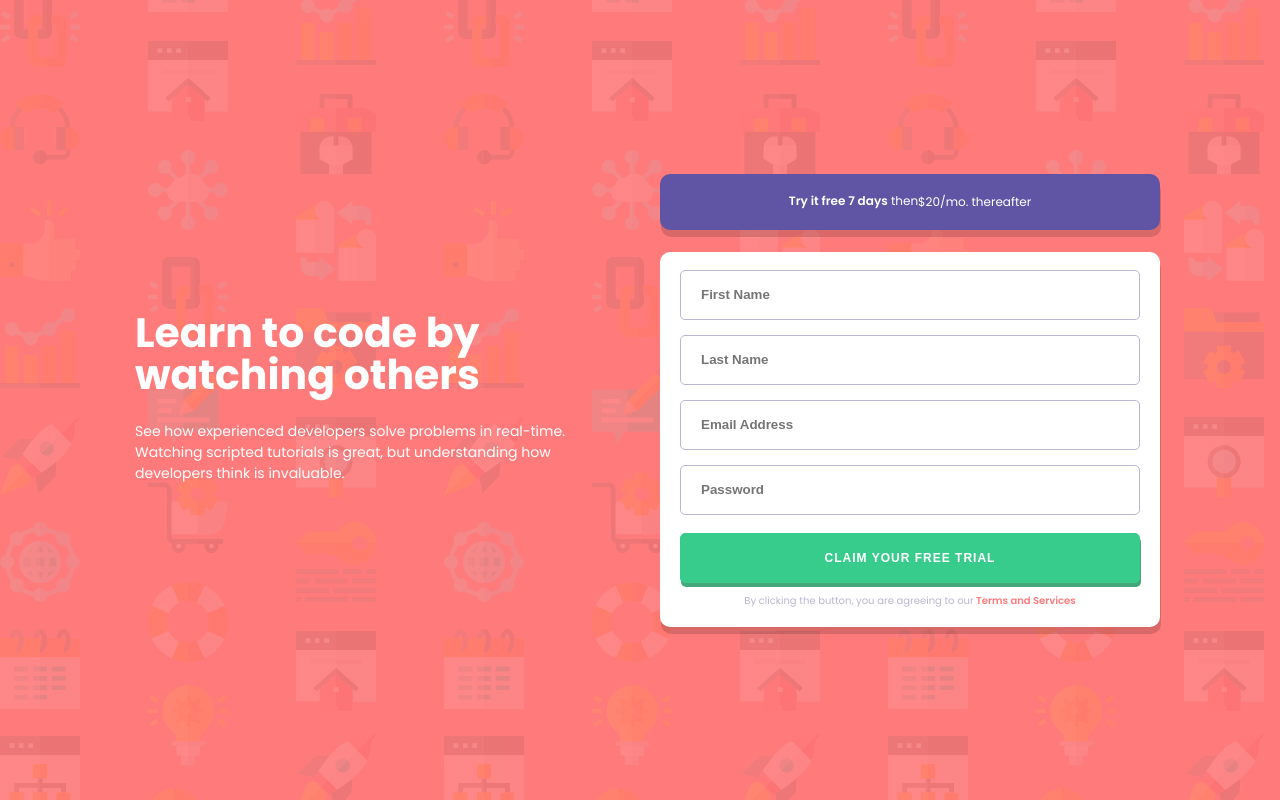
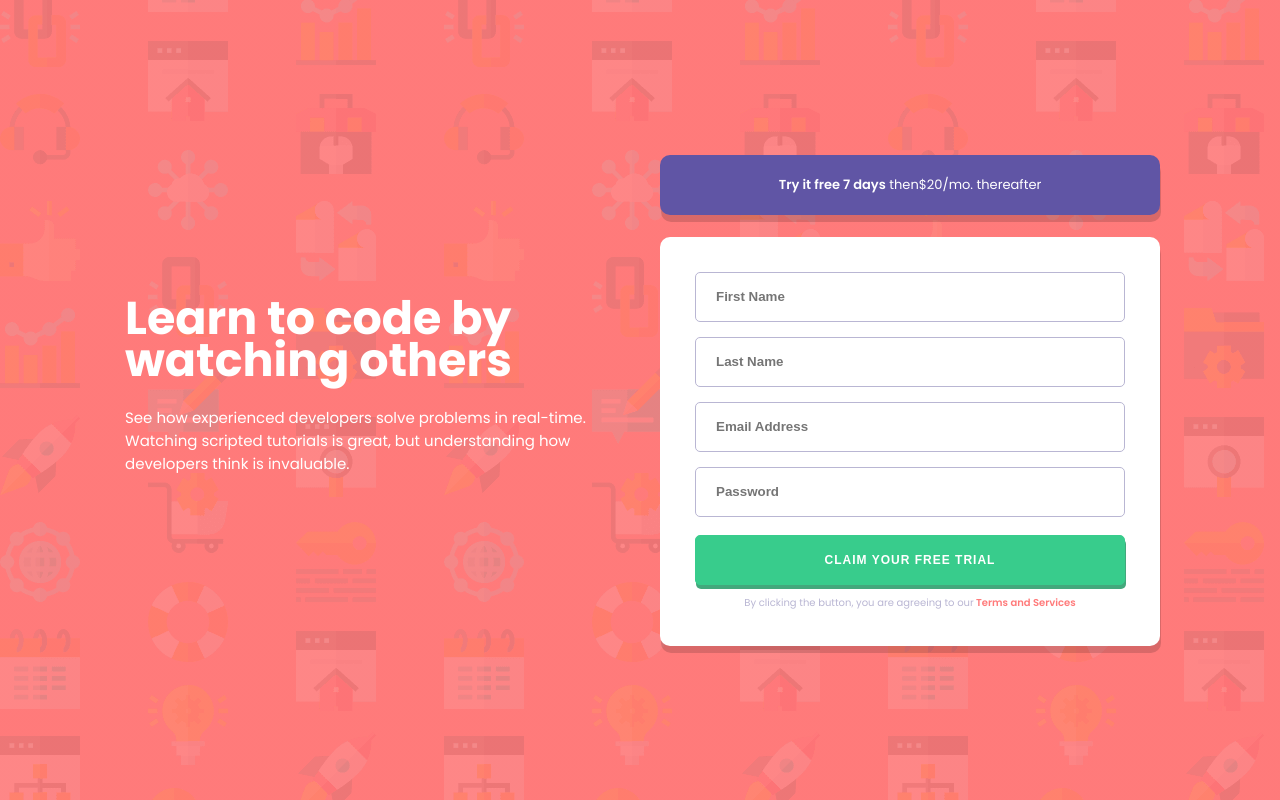
Before and after one commit to calvin17/FM-intro-component-with-signup-form, a React (Create React App) app: page / in a window 1280 px wide. Built offline with nearby package versions, Linux system fonts and the light colour scheme.

Commit message:
updated the form style

```diff
--- a/src/assets/scss/components/_SignupForm.scss
+++ b/src/assets/scss/components/_SignupForm.scss
@@ -135,15 +135,15 @@
     padding: 0rem 0rem 0rem 5rem;
     align-self: start;
     justify-self: right;
-    max-width: 50rem;
+    max-width: 52rem;
     margin-top: 6rem;
     .title {
-      font-size: 4.1rem;
+      font-size: 4.6rem;
       line-height: 4.2rem;
     }
     .discription {
       margin-top: 2.5rem;
-      font-size: 1.4rem;
+      font-size: 1.5rem;
     }
   }
   .price-info {
@@ -152,10 +152,12 @@
     max-width: 50rem;
     min-height: 4.6rem;
     flex-direction: row;
-    padding: 1.8rem 0rem;
+    padding: 2rem 0rem;
+    font-size: 1.3rem;
   }
   .signup-form {
     align-self: start;
+    padding: 3.5rem;
     max-width: 50rem;
   }
   .terms {
--- a/src/components/IntroPage.js
+++ b/src/components/IntroPage.js
@@ -3,13 +3,13 @@ import SignupForm from "./SignupForm";
 function IntroPage() {
   return (
     <div className="continer">
-      <div className="intro-content">
+      <header className="intro-content" role="banner">
         <h1 className="title">Learn to code by watching others</h1>
         <p className="discription">
           See how experienced developers solve problems in real-time. Watching scripted tutorials is great,
           but understanding how developers think is invaluable.
         </p>
-      </div>
+      </header>
       <div className="price-info">
         <div className="trial-day">
           <span className="day-highlighter">Try it free 7 days</span> then
```
